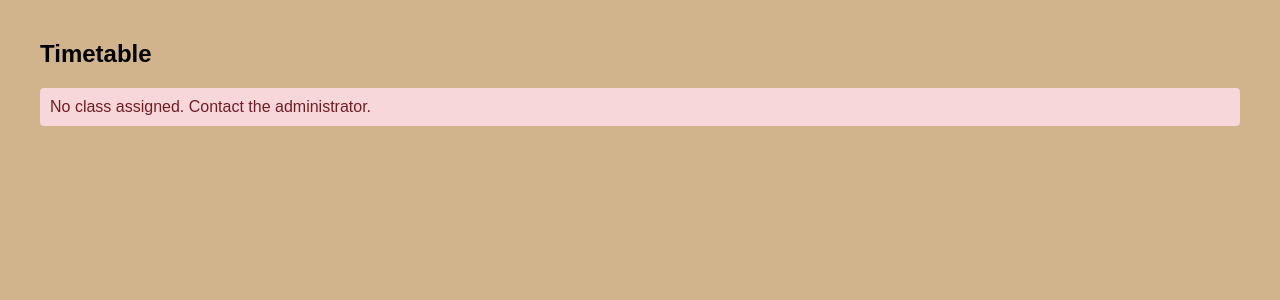
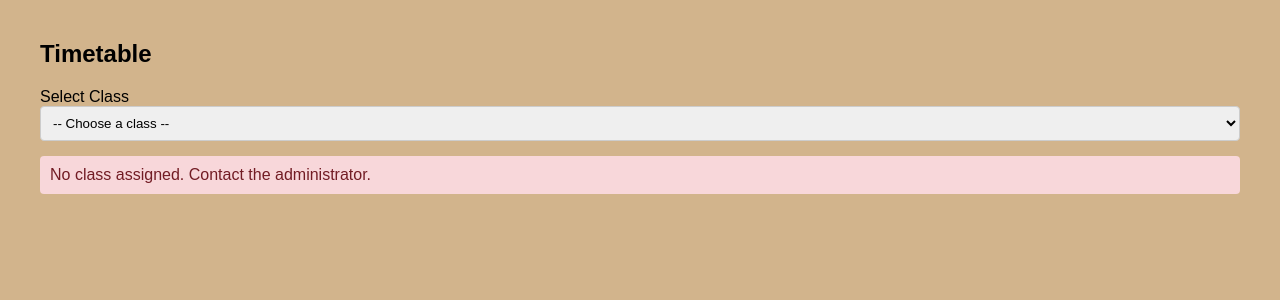
Before and after one commit to rufusofuzor123/prudenceinternationalschool_portal, a Flask app: page /timetable in a window 1280 px wide. Shown: the part 158-458 px from the top of the page. Run offline with Flask 3, Linux system fonts and the light colour scheme; a user stored in the database is signed in; tables that the repository leaves empty hold one stand-in row (values such as "Sample post").

Commit message:
Let teachers (and admin) view any class's timetable via dropdown

```diff
--- a/app.py
+++ b/app.py
@@ -553,14 +553,15 @@ def enter_grades(student_id: int):
 def view_timetable():
     if current_user.role == "student":
         class_name = current_user.assigned_class
-    elif current_user.role == "teacher":
-        class_name = current_user.assigned_class
+        classes = None
     else:
-        class_name = request.args.get("class_name", "")
+        classes = SchoolClass.query.all()
+        default_class = current_user.assigned_class if current_user.role == "teacher" else ""
+        class_name = request.args.get("class_name", default_class or "")
 
     entries = TimetableEntry.query.filter_by(class_name=class_name).all() if class_name else []
     days = ["Monday", "Tuesday", "Wednesday", "Thursday", "Friday"]
-    return render_template("timetable.html", entries=entries, days=days, class_name=class_name)
+    return render_template("timetable.html", entries=entries, days=days, class_name=class_name, classes=classes)
 
 
 @app.route("/teacher/attendance", methods=["GET", "POST"])
--- a/templates/timetable.html
+++ b/templates/timetable.html
@@ -1,6 +1,20 @@
 {% extends 'base.html' %}
 {% block content %}
 <h2>Timetable {% if class_name %}— {{ class_name }}{% endif %}</h2>
+
+{% if classes %}
+<form method="GET" class="no-print" style="margin-bottom:15px;">
+    <div class="form-group">
+        <label>Select Class</label>
+        <select name="class_name" class="form-control" onchange="this.form.submit()">
+            <option value="">-- Choose a class --</option>
+            {% for c in classes %}
+            <option value="{{ c.name }}" {% if c.name == class_name %}selected{% endif %}>{{ c.name }}</option>
+            {% endfor %}
+        </select>
+    </div>
+</form>
+{% endif %}
 
 {% if not class_name %}
 <div class="alert alert-danger">No class assigned. Contact the administrator.</div>
```
